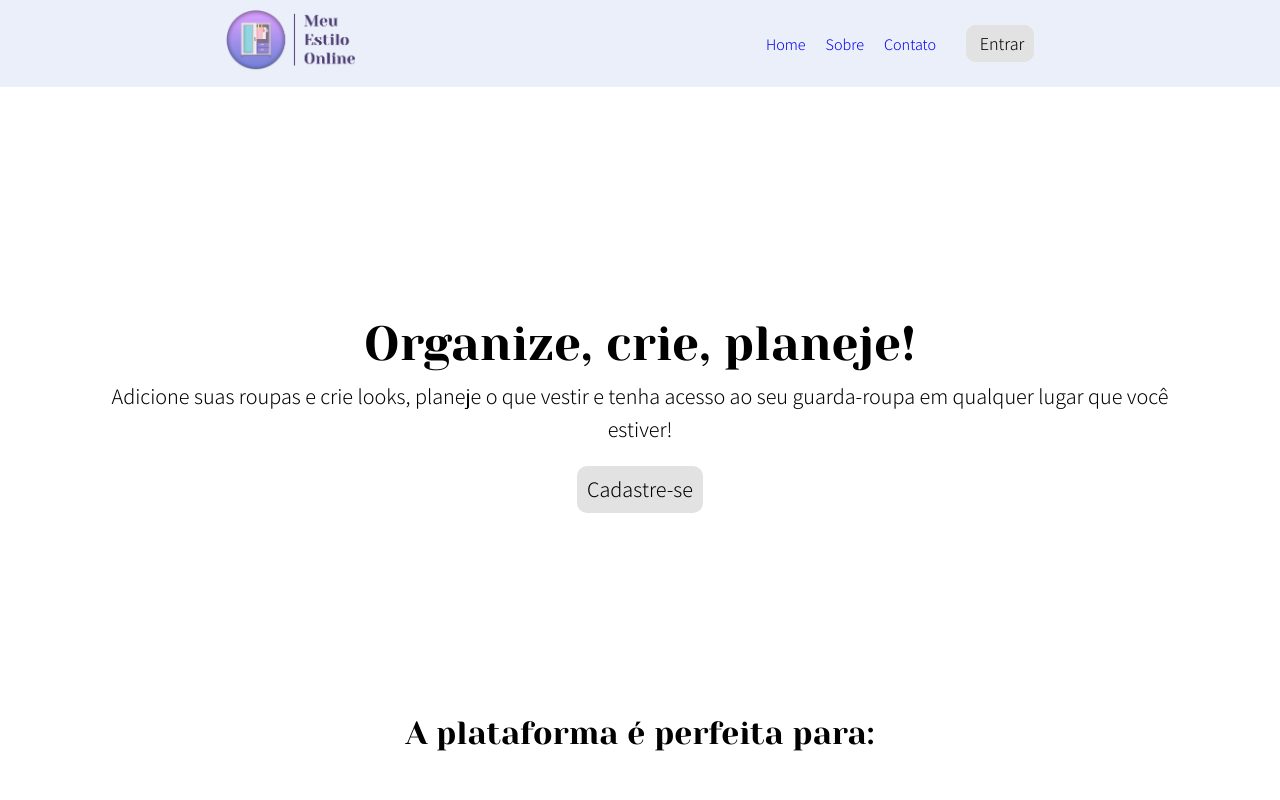
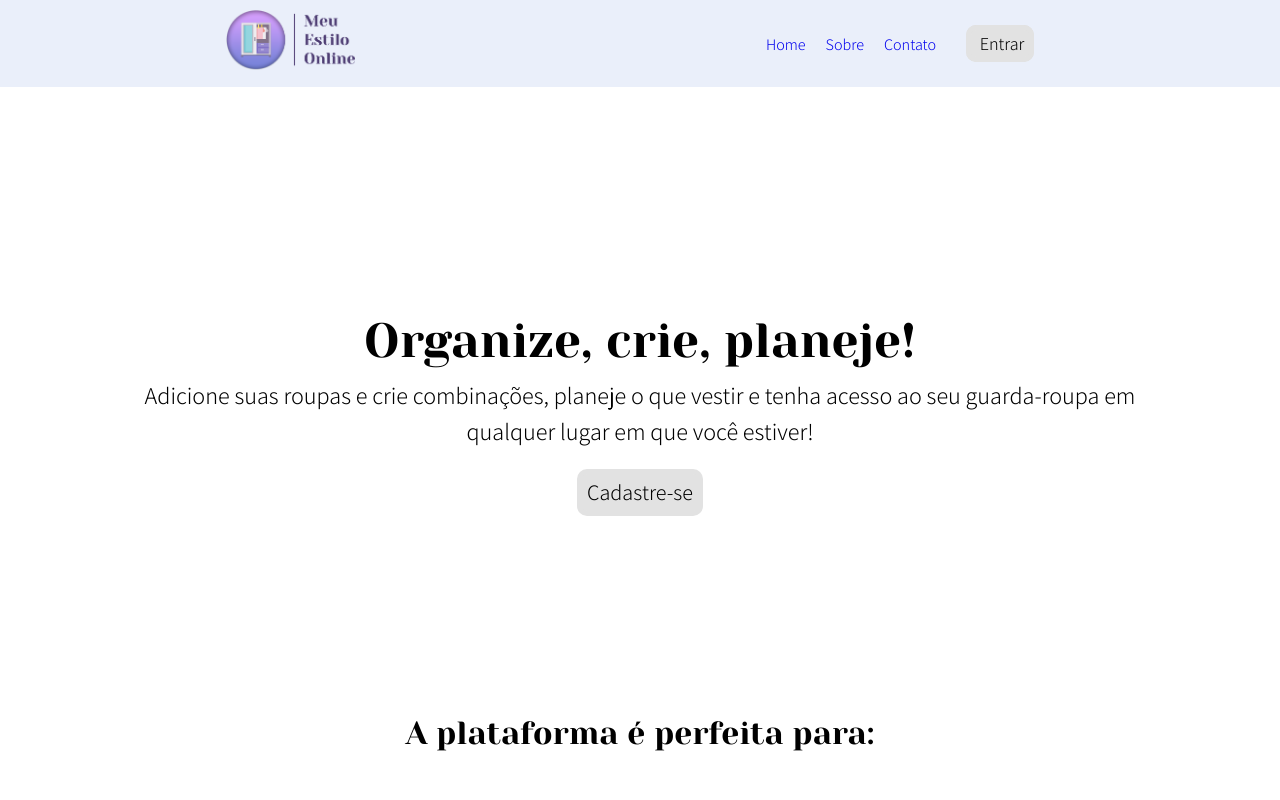
Before and after one commit to lydyanah/projeto-senac, a React (Create React App) app: page / in a window 1280 px wide. Shown: the top 800 px of the page. Built offline with nearby package versions, Linux system fonts and the light colour scheme.

Commit message:
ajustes nos conteúdos das páginas

```diff
--- a/src/pages/about/styles.css
+++ b/src/pages/about/styles.css
@@ -49,8 +49,8 @@ li.devsLista-perfil{
 }
 
 .fotoPerfil{
-    height: 60px;
-    width: 60px;
+    height: 80px;
+    width: 80px;
     border-radius: 50%;
     padding: 10px;
 }
@@ -81,9 +81,4 @@ li.devsLista-perfil{
     .devInfo h3{
         font-size: 22px;
     }
-
-    .fotoPerfil{
-        height: 80px;
-        width: 80px;
-    }
 }
--- a/src/pages/home/index.tsx
+++ b/src/pages/home/index.tsx
@@ -9,8 +9,8 @@ const Home = () => {
         <section className="infoGeral">
           <h1>Organize, crie, planeje!</h1>
           <p>
-            Adicione suas roupas e crie looks, planeje o que vestir e tenha
-            acesso ao seu guarda-roupa em qualquer lugar que você estiver!
+            Adicione suas roupas e crie combinações, planeje o que vestir e tenha
+            acesso ao seu guarda-roupa em qualquer lugar em que você estiver!
           </p>
           <Link to="/cadastro" className="button">Cadastre-se</Link>
         </section>
--- a/src/pages/home/styles.css
+++ b/src/pages/home/styles.css
@@ -71,7 +71,7 @@ li.recursos-item {
 
   section.conteúdoHome h3,
   section.conteúdoHome p {
-    font-size: 22px;
+    font-size: 24px;
   }
 
   section.infoGeral .button{
--- a/src/pages/signup/index.tsx
+++ b/src/pages/signup/index.tsx
@@ -31,7 +31,7 @@ const Signup = () => {
               }}
               validationSchema={Yup.object().shape({
                 email: Yup.string()
-                  .required("Campo obrigatório")
+                  .required("Digite um e-mail válido")
                   .email("Formato inválido"),
                 password: Yup.string()
                 .required("Digite uma senha")
@@ -58,6 +58,7 @@ const Signup = () => {
                     className={classes.field}
                     component={TextField}
                     label="E-mail"
+                    required id="standard-required"
                     name="email"
                     type="email"
                     variant="outlined"
@@ -66,6 +67,7 @@ const Signup = () => {
                     className={classes.field}
                     component={TextField}
                     label="Senha"
+                    required id="standard-required"
                     name="password"
                     type="password"
                     variant="outlined"
```
Also changed, not shown: src/pages/closet/index.tsx (+4 -4 lines).
